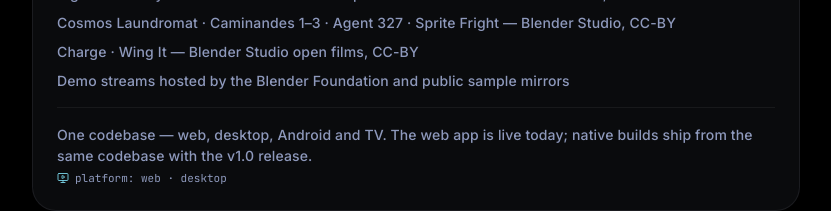
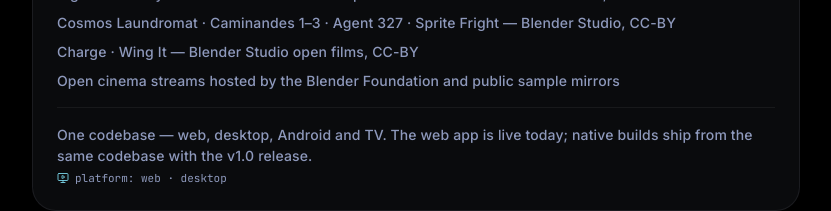
Before and after one commit to masonlatifprive-crypto/elitebox, a React (Vite) app: page /app/settings in a window 1280 px wide. Shown: the part 4173-4384 px from the top of the page, without its empty margins (304-1135 px from the left). Built offline with nearby package versions, Linux system fonts and the light colour scheme.

Commit message:
copy: remove demo stream wording

```diff
--- a/src/pages/app/Settings.tsx
+++ b/src/pages/app/Settings.tsx
@@ -393,7 +393,7 @@
   'Big Buck Bunny · Sintel · Tears of Steel · Elephants Dream — Blender Foundation, CC-BY 3.0',
   'Cosmos Laundromat · Caminandes 1–3 · Agent 327 · Sprite Fright — Blender Studio, CC-BY',
   'Charge · Wing It — Blender Studio open films, CC-BY',
-  'Demo streams hosted by the Blender Foundation and public sample mirrors',
+  'Open cinema streams hosted by the Blender Foundation and public sample mirrors',
 ];
 
 /* ── page ──────────────────────────────────────────────────────────────── */
```
